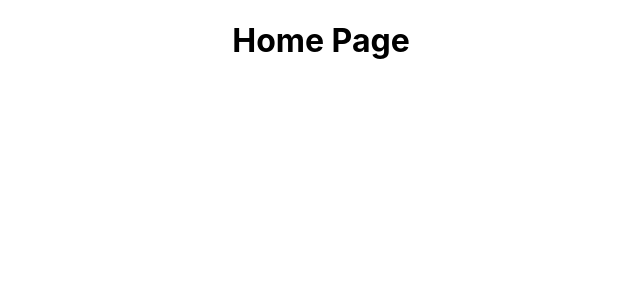
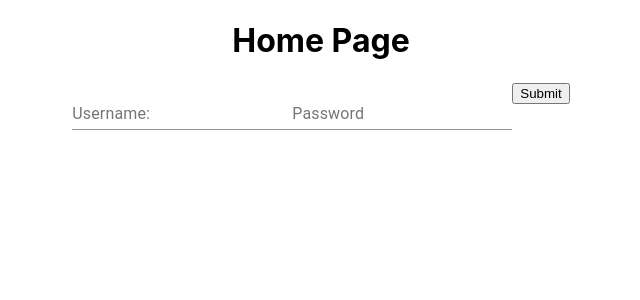
Before and after one commit to yangify/TT2_20, a React (Create React App) app in the folder frontend/tt2_20/: page / in a window 1280 px wide. Shown: the top 300 px of the page, without its empty margins (319-959 px from the left). Built offline with nearby package versions, Linux system fonts and the light colour scheme.

Commit message:
Fixed emotion/styled and emotion/react error, set mainpage to login page

```diff
--- a/frontend/tt2_20/package.json
+++ b/frontend/tt2_20/package.json
@@ -3,6 +3,8 @@
   "version": "0.1.0",
   "private": true,
   "dependencies": {
+    "@emotion/react": "^11.5.0",
+    "@emotion/styled": "^11.3.0",
     "@material-ui/icons": "^4.11.2",
     "@mui/material": "^5.1.0",
     "@testing-library/jest-dom": "^5.11.4",
@@ -11,7 +13,7 @@
     "react": "^17.0.2",
     "react-dom": "^17.0.2",
     "react-router-dom": "^6.0.2",
-    "react-scripts": "4.0.3",
+    "react-scripts": "^4.0.3",
     "web-vitals": "^1.0.1"
   },
   "scripts": {
--- a/frontend/tt2_20/src/App.js
+++ b/frontend/tt2_20/src/App.js
@@ -1,12 +1,12 @@
 import "./App.css";
 import { Routes , Route, HashRouter} from "react-router-dom";
-import Home from "./components/Home"
+import Login from "./components/login"
 function App() {
   return (
     <div className="App">
     <HashRouter>
       <Routes>
-        <Route exact path="/" element={<Home/>}/>
+        <Route exact path="/" element={<Login/>}/>
       </Routes>
     </HashRouter>
 
--- a/frontend/tt2_20/src/components/login.js
+++ b/frontend/tt2_20/src/components/login.js
@@ -1,6 +1,7 @@
     import React from "react";
     import Button from '@mui/material/Button';
     import FormControl from '@mui/material/FormControl';
+    import TextField from '@material-ui/core/TextField';
     import { render } from "react-dom";
 
 class login extends React.Component {
```
Also changed, not shown: 1 other file (tests, documents, lock files or other folders).
